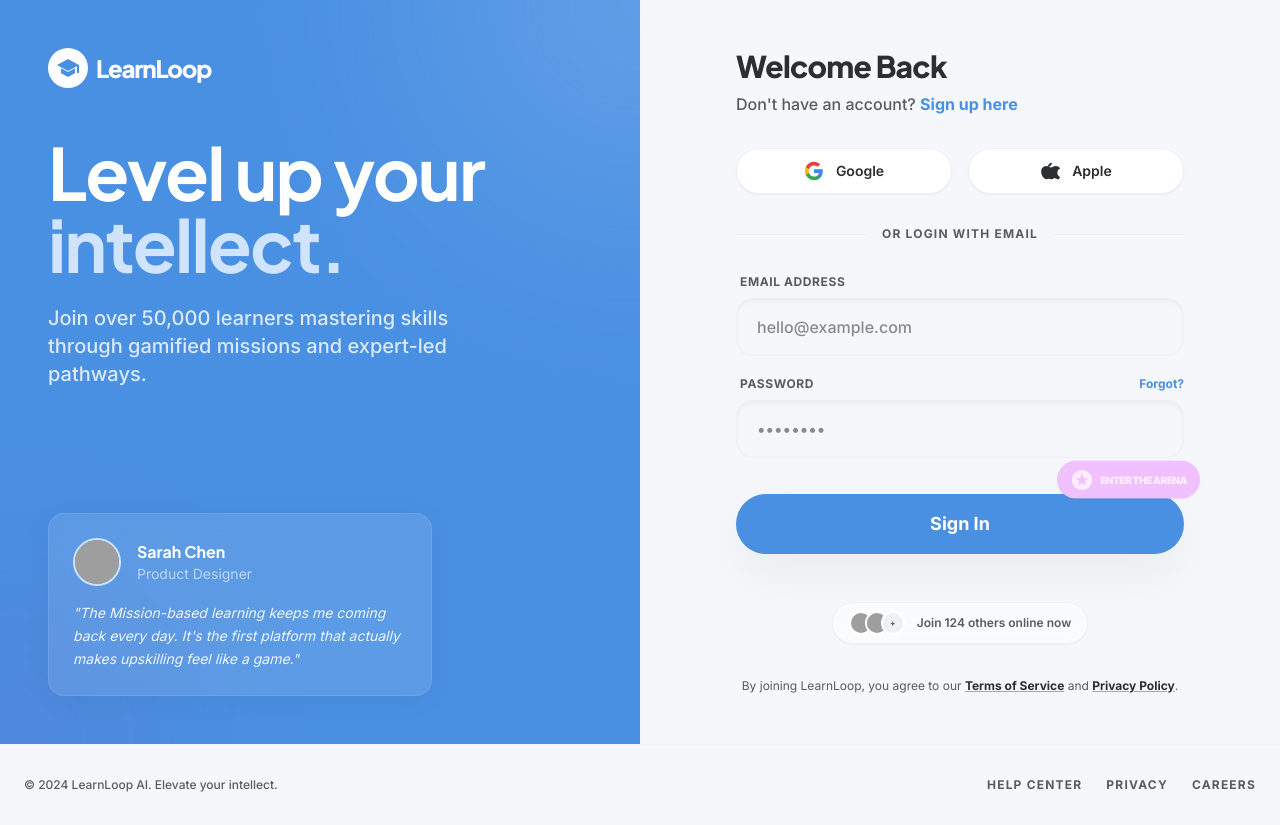
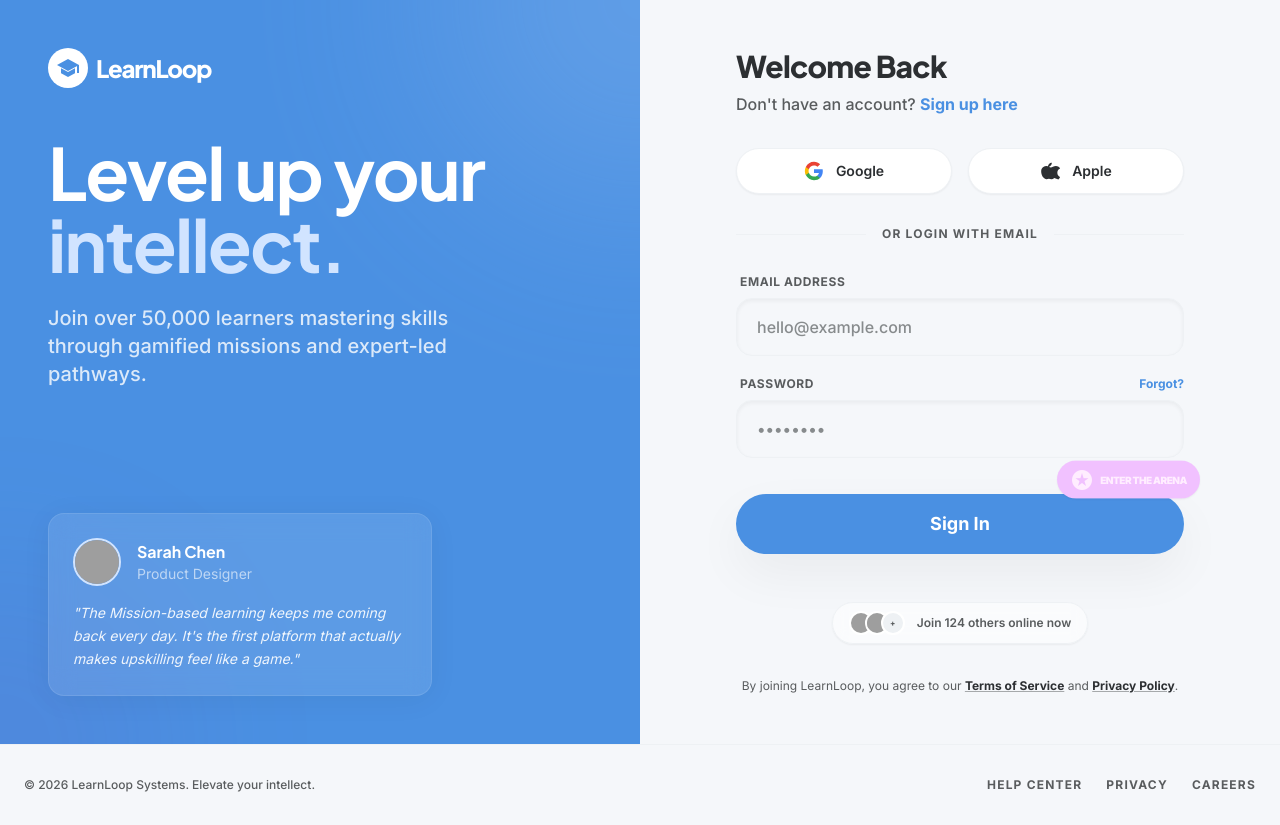
Before and after one commit to nwhator/LearnLoop, a Next.js app: page /login in a window 1280 px wide. Built offline with nearby package versions, Linux system fonts and the light colour scheme; grey boxes are pictures that could not be loaded.

Commit message:
Update page.tsx, Footer on Login Screen

```diff
--- a/app/(auth)/login/page.tsx
+++ b/app/(auth)/login/page.tsx
@@ -156,7 +156,7 @@ export default function LoginPage() {
       {/* Simple Footer for Auth Pages */}
       <footer className="bg-surface py-8 border-t border-surface-container shrink-0">
         <div className="max-w-7xl mx-auto px-6 flex flex-col md:flex-row justify-between items-center gap-4">
-          <p className="text-xs font-medium text-surface-variant">© 2024 LearnLoop AI. Elevate your intellect.</p>
+          <p className="text-xs font-medium text-surface-variant">© 2026 LearnLoop Systems. Elevate your intellect.</p>
           <div className="flex gap-6">
             <Link href="/help" className="text-xs font-bold text-surface-variant hover:text-primary transition-colors uppercase tracking-widest">Help Center</Link>
             <Link href="/privacy" className="text-xs font-bold text-surface-variant hover:text-primary transition-colors uppercase tracking-widest">Privacy</Link>
```
